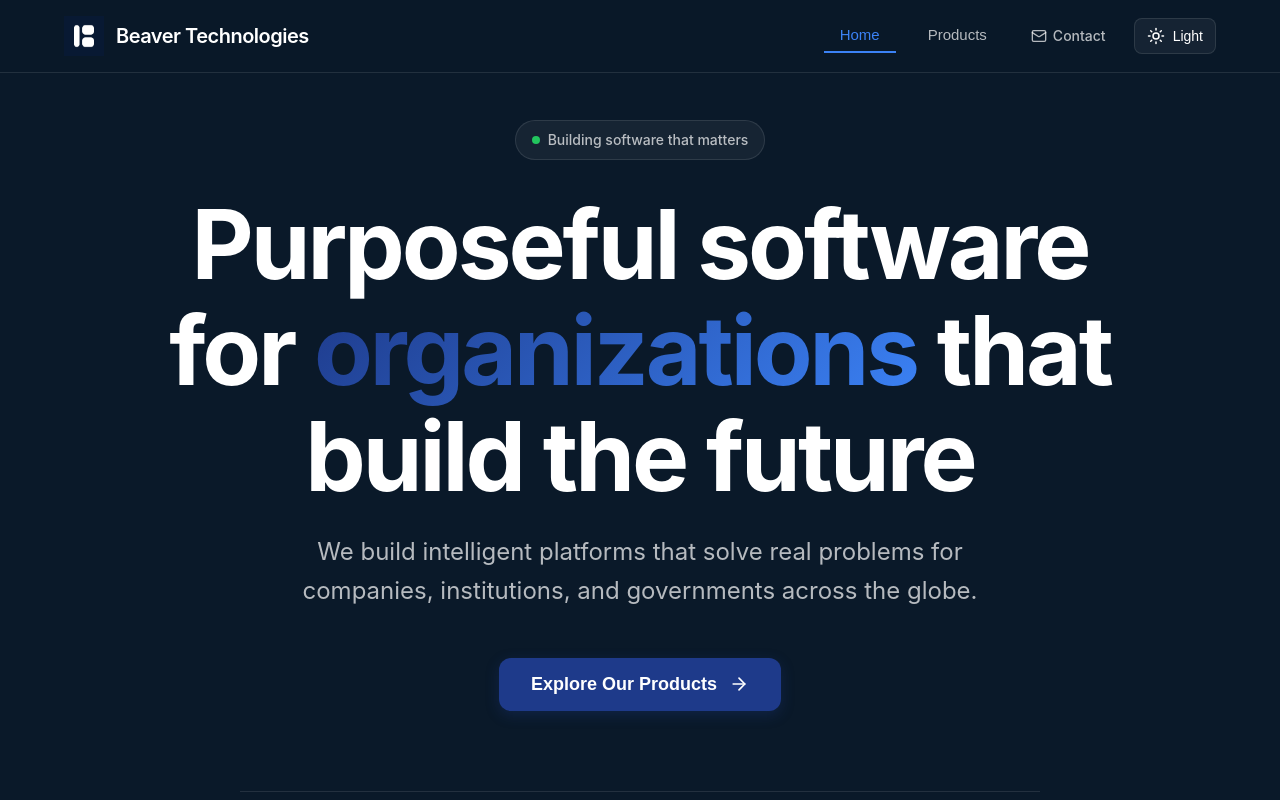
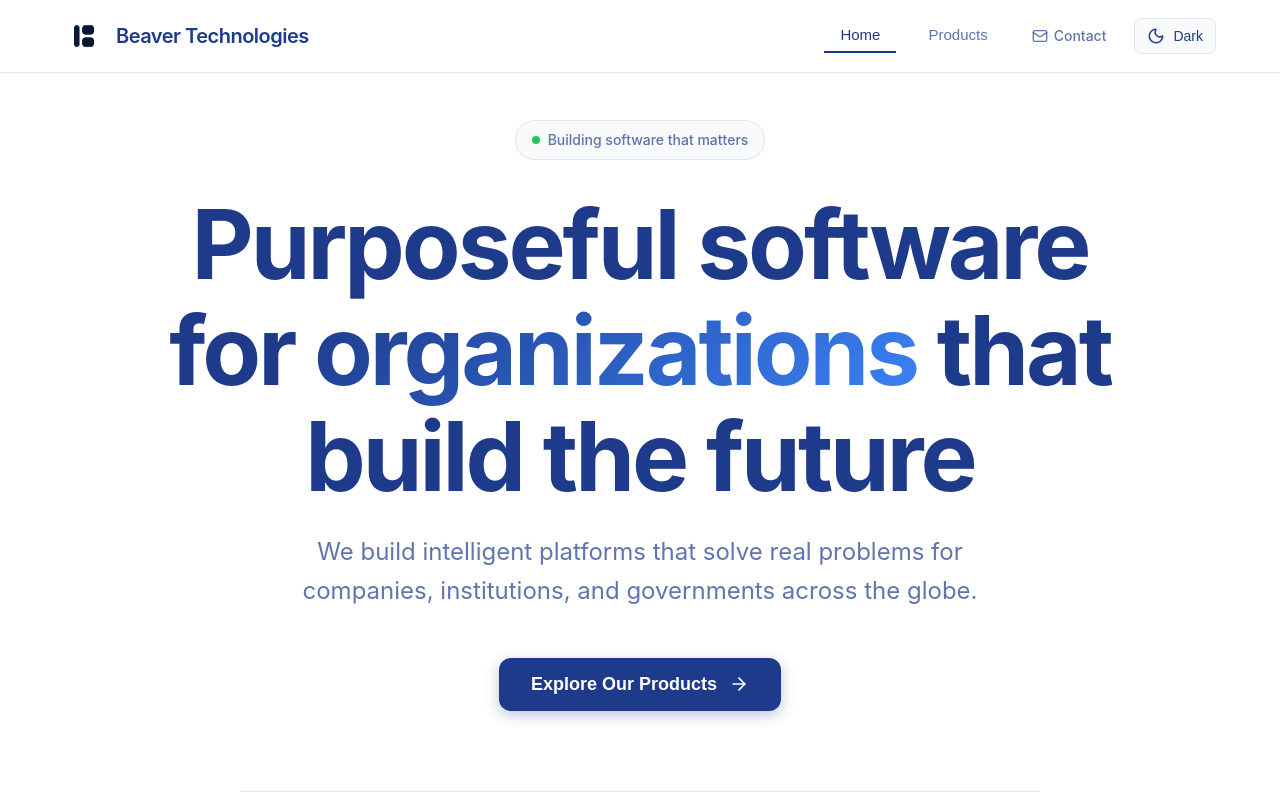
Before and after one commit to ikaydreams-dev/Beaver, a React (Vite) app: page / in a window 1280 px wide. Shown: the top 800 px of the page. Built offline with nearby package versions, Linux system fonts and the light colour scheme.

Commit message:
Set light mode as default theme

```diff
--- a/src/App.jsx
+++ b/src/App.jsx
@@ -5,11 +5,11 @@ import Products from './components/Products';
 import Footer from './components/Footer';
 
 export default function App() {
-  const [theme, setTheme] = useState('dark');
+  const [theme, setTheme] = useState('light');
   const [currentPage, setCurrentPage] = useState('landing');
 
   useEffect(() => {
-    const saved = localStorage.getItem('theme') || 'dark';
+    const saved = localStorage.getItem('theme') || 'light';
     setTheme(saved);
     document.documentElement.setAttribute('data-theme', saved);
   }, []);
```
